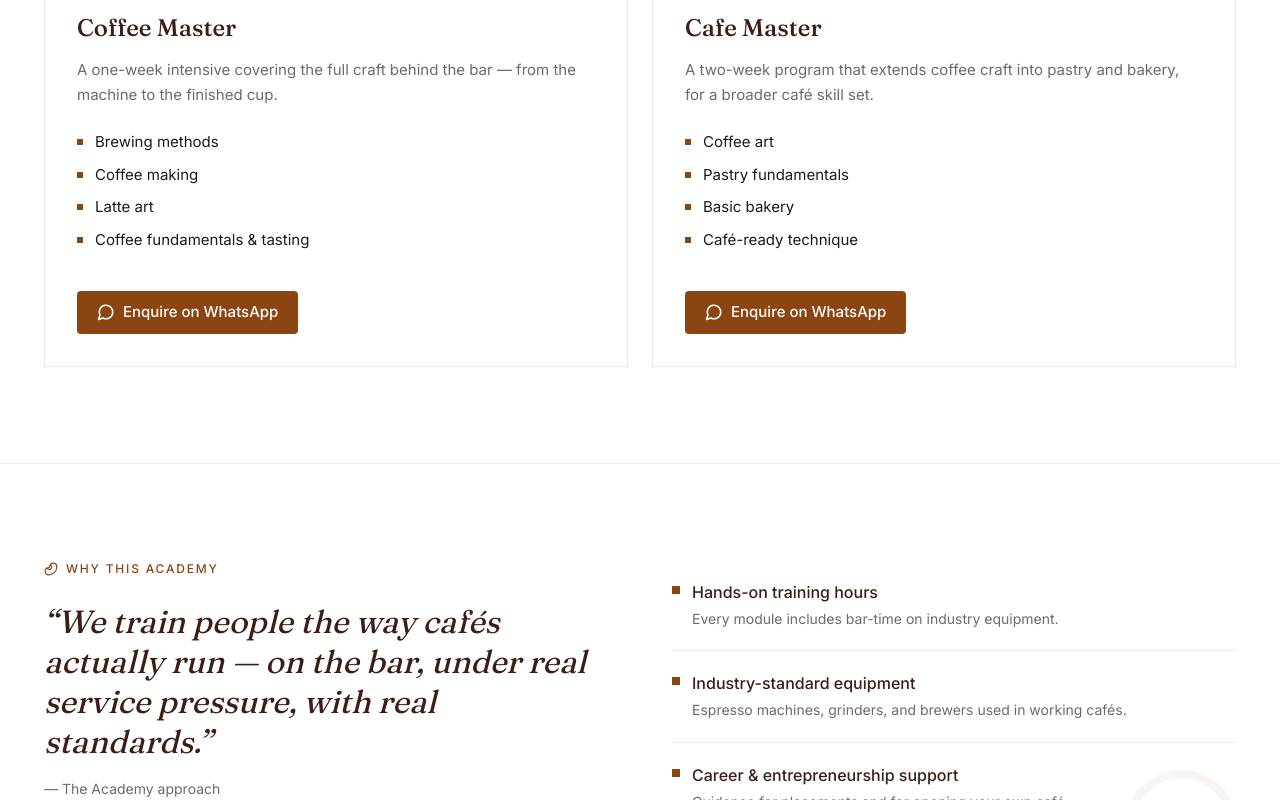
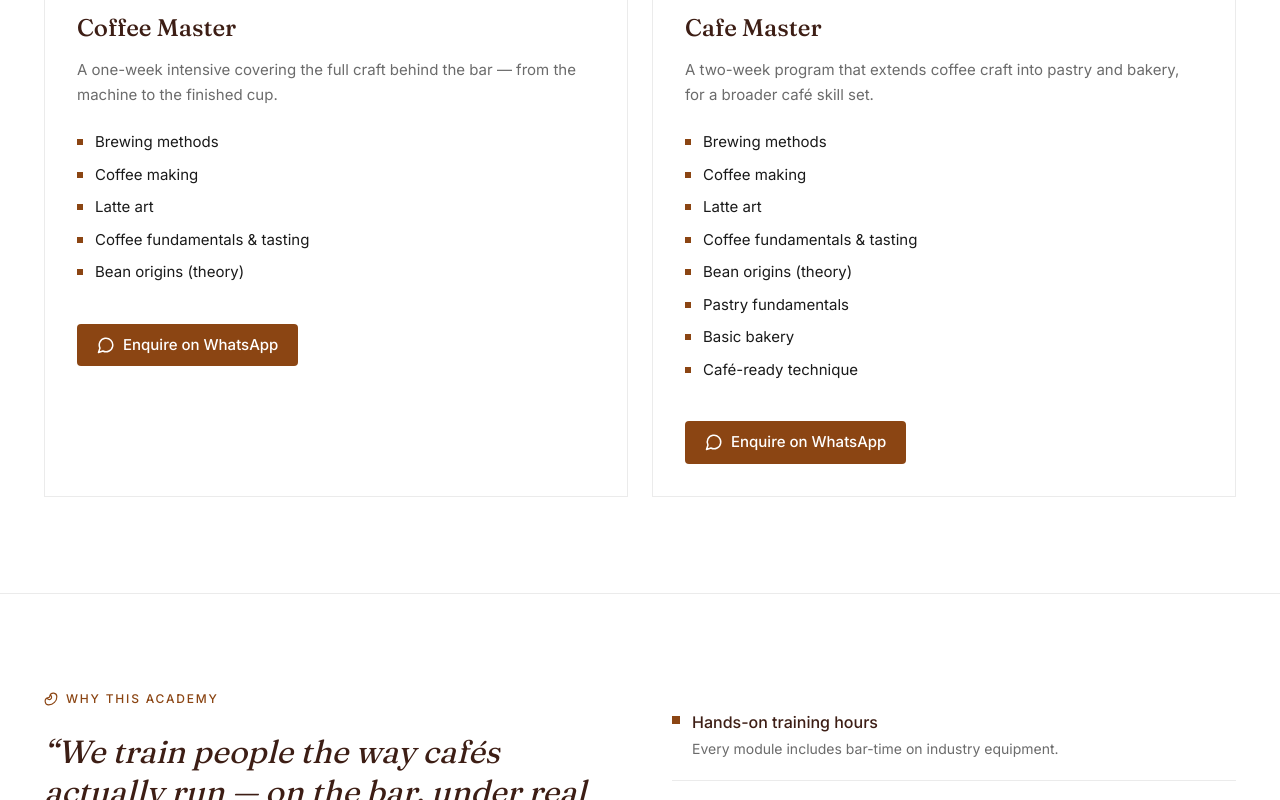
Before and after one commit to higleemy-gif/cofff-culture, a Next.js app: page / in a window 1280 px wide. Shown: the part 2000-2800 px from the top of the page. Built offline with nearby package versions, Linux system fonts and the light colour scheme.

Commit message:
Add 'Bean origins (theory)' to Coffee Master; expand Cafe Master to 8 modules, drop Coffee art

```diff
--- a/components/site/Programs.tsx
+++ b/components/site/Programs.tsx
@@ -15,6 +15,16 @@ type Course = {
   whatsappMessage: string;
 };
 
+// Kept as a shared source so Cafe Master (which is Coffee Master + pastry &
+// bakery) stays in sync automatically when the coffee modules change.
+const COFFEE_MASTER_COVERS = [
+  "Brewing methods",
+  "Coffee making",
+  "Latte art",
+  "Coffee fundamentals & tasting",
+  "Bean origins (theory)",
+] as const;
+
 const COURSES: Course[] = [
   {
     icon: Coffee,
@@ -22,12 +32,7 @@ const COURSES: Course[] = [
     title: "Coffee Master",
     description:
       "A one-week intensive covering the full craft behind the bar — from the machine to the finished cup.",
-    covers: [
-      "Brewing methods",
-      "Coffee making",
-      "Latte art",
-      "Coffee fundamentals & tasting",
-    ],
+    covers: [...COFFEE_MASTER_COVERS],
     whatsappMessage:
       "Hi, I'm interested in the Coffee Master 7-Day course at Academy of Coffee Culture.",
   },
@@ -38,7 +43,7 @@ const COURSES: Course[] = [
     description:
       "A two-week program that extends coffee craft into pastry and bakery, for a broader café skill set.",
     covers: [
-      "Coffee art",
+      ...COFFEE_MASTER_COVERS,
       "Pastry fundamentals",
       "Basic bakery",
       "Café-ready technique",
```
